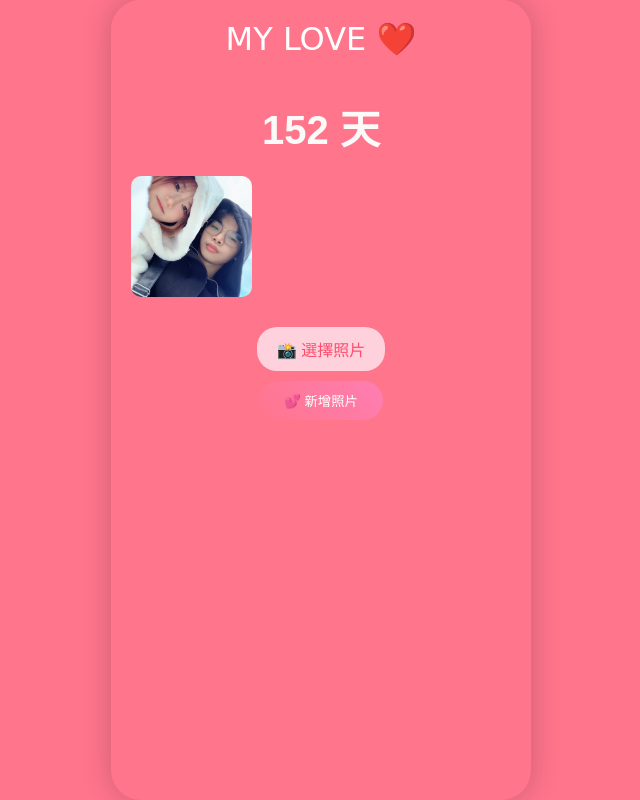
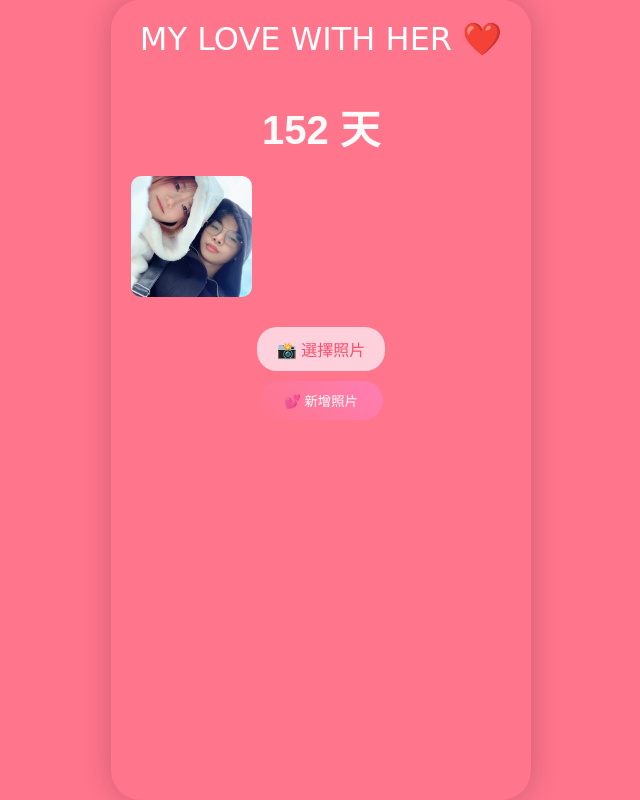
Before and after one commit to peng157/shi, a Flask app: page / in a window 1280 px wide. Shown: the whole page, without its empty margins (319-959 px from the left). Run offline with Flask 3, Linux system fonts and the light colour scheme; some web fonts are replaced.

Commit message:
Update index.html

```diff
--- a/templates/index.html
+++ b/templates/index.html
@@ -109,8 +109,7 @@ input[type="file"] {
    <div class="app-container">
 
     <div class="header">
-        MY LOVE ❤️
-    </div>
+           MY LOVE WITH HER ❤️</div>
 
     <div class="content">
 
```
